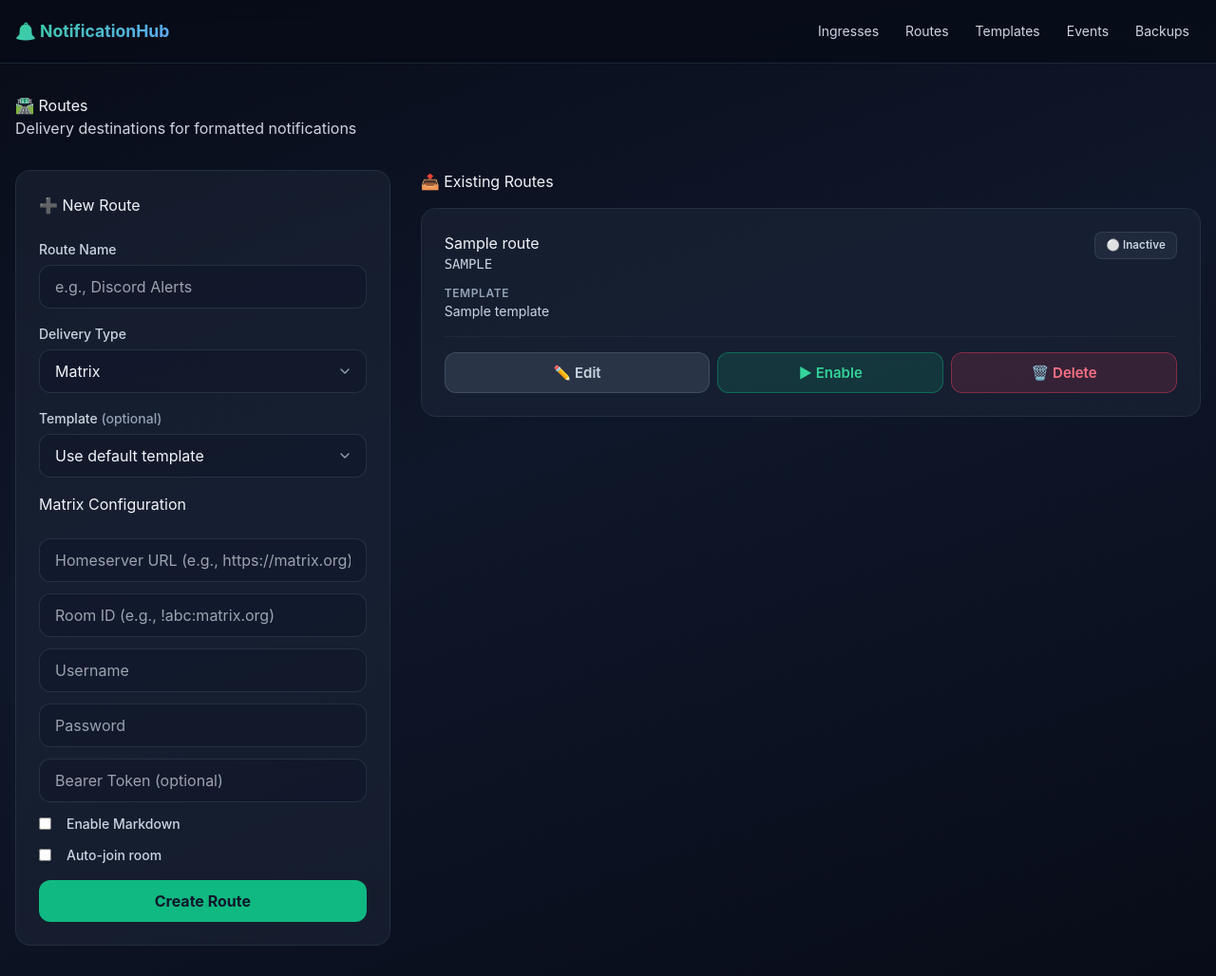
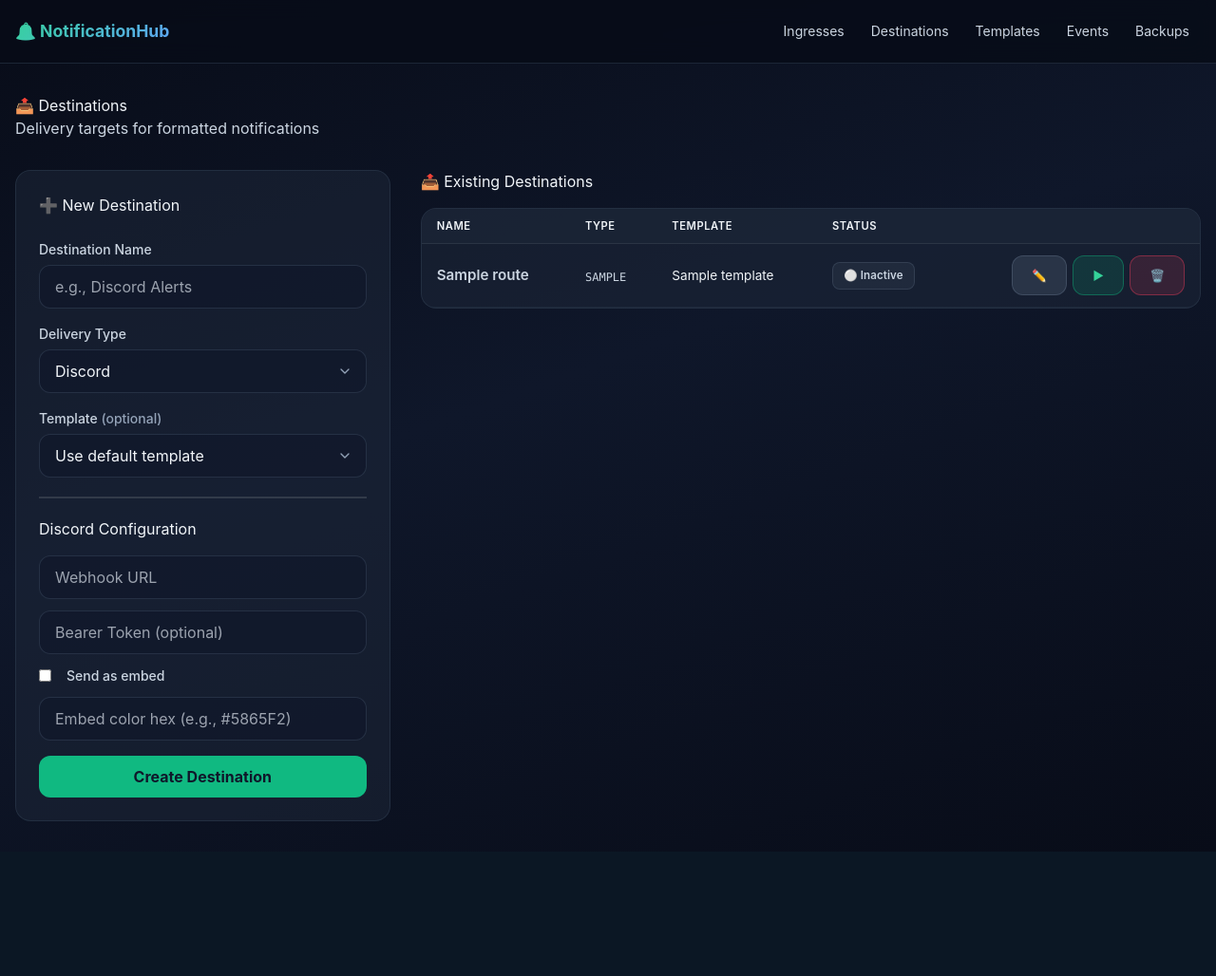
Before and after one commit to Ferdyverse/NotificationHub, a FastAPI app: template app/templates/routes.html in a window 1280 px wide. Shown: the whole page at 95% size. After the commit the page ends 865 px from the top, so only its background shows below. Run offline with FastAPI, Linux system fonts and the light colour scheme; the template is opened without the code that fills it: most values are stand-ins (such as "Sample title", 1, 10 or a date in 2020); some libraries are stand-ins or nearby versions.

Commit message:
feat(ui): redesign list pages with compact tables and rename Routes to Destinations
- Replace large cards with compact tables on Ingresses, Destinations, and Templates pages
- Rename "Routes" to "Destinations" across all UI labels, nav, and form text
- Sort delivery type dropdowns alphabetically (Discord, Email, Matrix, Telegram)
- Add divider and spacing between template selector and config sections
- Icon-only action buttons; remove rotate button from ingresses table
- Compact inline webhook URL display with right-aligned copy button

```diff
--- a/app/templates/base.html
+++ b/app/templates/base.html
@@ -15,7 +15,7 @@
         <a href="/" class="nav-brand">&#128276; NotificationHub</a>
         <div class="flex flex-wrap gap-1 ml-auto items-center text-sm">
           <a href="/ui/ingresses" class="nav-link">Ingresses</a>
-          <a href="/ui/routes" class="nav-link">Routes</a>
+          <a href="/ui/routes" class="nav-link">Destinations</a>
           <a href="/ui/templates" class="nav-link">Templates</a>
           <a href="/ui/events" class="nav-link">Events</a>
           <a href="/ui/backups" class="nav-link">Backups</a>
--- a/app/templates/ingress_edit.html
+++ b/app/templates/ingress_edit.html
@@ -39,7 +39,7 @@
           <input name="slug" value="{{ ingress.slug }}" required />
         </div>
         <div class="form-group">
-          <label>Routes <span class="text-muted">(fan-out)</span></label>
+          <label>Destinations <span class="text-muted">(fan-out)</span></label>
           <select name="route_ids" multiple style="height: 8rem;">
             {% for route in routes %}
               <option value="{{ route.id }}" {% if route in ingress.routes %}selected{% endif %}>{{ route.route_type | upper }} – {{ route.name }}</option>
--- a/app/templates/routes.html
+++ b/app/templates/routes.html
@@ -3,8 +3,8 @@
 
 <!-- Header -->
 <div class="mb-8">
-  <h1>🛣️ Routes</h1>
-  <p>Delivery destinations for formatted notifications</p>
+  <h1>📤 Destinations</h1>
+  <p>Delivery targets for formatted notifications</p>
 </div>
 
 {% if error %}
@@ -25,19 +25,19 @@
   <!-- Create Form -->
   <section class="lg:col-span-1">
     <div class="sticky top-24 card">
-      <h2 class="mb-6">➕ New Route</h2>
+      <h2 class="mb-6">➕ New Destination</h2>
       <form method="post" action="/ui/routes" class="space-y-4">
         <div class="form-group">
-          <label>Route Name</label>
+          <label>Destination Name</label>
           <input name="name" placeholder="e.g., Discord Alerts" required />
         </div>
 
         <div class="form-group">
           <label>Delivery Type</label>
           <select name="route_type" required data-route-type>
-            <option value="matrix">Matrix</option>
             <option value="discord">Discord</option>
             <option value="email">Email</option>
+            <option value="matrix">Matrix</option>
             <option value="telegram">Telegram</option>
           </select>
         </div>
@@ -52,8 +52,9 @@
           </select>
         </div>
 
+        <hr data-route-section="matrix" style="display:none; border: none; border-top: 2px solid rgba(255,255,255,0.12); margin: 1.25rem 0;" />
         <!-- Matrix Section -->
-        <div class="card-header" data-route-section="matrix" style="display:none; border: none; padding: 0.5rem 0; margin: 0.5rem 0;">
+        <div class="card-header" data-route-section="matrix" style="display:none; border: none; padding: 0; margin: 0 0 0.75rem;">
           <h3 style="margin: 0;">Matrix Configuration</h3>
         </div>
         <div class="space-y-3" data-route-section="matrix" style="display:none;">
@@ -82,8 +83,9 @@
           </label>
         </div>
 
+        <hr data-route-section="discord" style="display:none; border: none; border-top: 2px solid rgba(255,255,255,0.12); margin: 1.25rem 0;" />
         <!-- Discord Section -->
-        <div class="card-header" data-route-section="discord" style="display:none; border: none; padding: 0.5rem 0; margin: 0.5rem 0;">
+        <div class="card-header" data-route-section="discord" style="display:none; border: none; padding: 0; margin: 0 0 0.75rem;">
           <h3 style="margin: 0;">Discord Configuration</h3>
         </div>
         <div class="space-y-3" data-route-section="discord" style="display:none;">
@@ -102,8 +104,9 @@
           </div>
         </div>
 
+        <hr data-route-section="email" style="display:none; border: none; border-top: 2px solid rgba(255,255,255,0.12); margin: 1.25rem 0;" />
         <!-- Email Section -->
-        <div class="card-header" data-route-section="email" style="display:none; border: none; padding: 0.5rem 0; margin: 0.5rem 0;">
+        <div class="card-header" data-route-section="email" style="display:none; border: none; padding: 0; margin: 0 0 0.75rem;">
           <h3 style="margin: 0;">Email Configuration</h3>
         </div>
         <div class="space-y-3" data-route-section="email" style="display:none;">
@@ -138,8 +141,9 @@
           </div>
         </div>
 
+        <hr data-route-section="telegram" style="display:none; border: none; border-top: 2px solid rgba(255,255,255,0.12); margin: 1.25rem 0;" />
         <!-- Telegram Section -->
-        <div class="card-header" data-route-section="telegram" style="display:none; border: none; padding: 0.5rem 0; margin: 0.5rem 0;">
+        <div class="card-header" data-route-section="telegram" style="display:none; border: none; padding: 0; margin: 0 0 0.75rem;">
           <h3 style="margin: 0;">Telegram Configuration</h3>
         </div>
         <div class="space-y-3" data-route-section="telegram" style="display:none;">
@@ -162,50 +166,62 @@
           </label>
         </div>
 
-        <button class="btn-primary btn-block">Create Route</button>
+        <button class="btn-primary btn-block">Create Destination</button>
       </form>
     </div>
   </section>
 
-  <!-- Existing Routes -->
+  <!-- Existing Destinations -->
   <section class="lg:col-span-2">
-    <h2 class="mb-4">📤 Existing Routes</h2>
-    <div class="space-y-3">
+    <h2 class="mb-4">📤 Existing Destinations</h2>
+    {% if routes %}
+    <div class="card" style="padding: 0; overflow: hidden;">
+      <table style="width: 100%; border-collapse: collapse;">
+        <thead>
+          <tr style="border-bottom: 1px solid rgba(255,255,255,0.08);">
+            <th style="text-align:left; padding: 0.6rem 1rem; font-size: 0.7rem; text-transform: uppercase; letter-spacing: 0.05em; color: var(--text-muted); font-weight: 600;">Name</th>
+            <th style="text-align:left; padding: 0.6rem 1rem; font-size: 0.7rem; text-transform: uppercase; letter-spacing: 0.05em; color: var(--text-muted); font-weight: 600;">Type</th>
+            <th style="text-align:left; padding: 0.6rem 1rem; font-size: 0.7rem; text-transform: uppercase; letter-spacing: 0.05em; color: var(--text-muted); font-weight: 600;">Template</th>
+            <th style="text-align:left; padding: 0.6rem 1rem; font-size: 0.7rem; text-transform: uppercase; letter-spacing: 0.05em; color: var(--text-muted); font-weight: 600;">Status</th>
+            <th style="padding: 0.6rem 1rem;"></th>
+          </tr>
+        </thead>
+        <tbody>
           {% for route in routes %}
-        <div class="card group">
-          <div class="flex items-start justify-between gap-4 mb-3">
-            <div>
-              <h3 class="group-hover:text-emerald-300 transition">{{ route.name }}</h3>
-              <p class="text-sm font-mono">{{ route.route_type | upper }}</p>
-            </div>
-            <span class="badge {% if route.is_active %}badge-success{% else %}badge-slate{% endif %}">
+          <tr style="border-bottom: 1px solid rgba(255,255,255,0.05);">
+            <td style="padding: 0.75rem 1rem; vertical-align: middle; font-weight: 600; font-size: 0.95rem;">{{ route.name }}</td>
+            <td style="padding: 0.75rem 1rem; vertical-align: middle;">
+              <code style="font-size: 0.75rem; color: var(--text-muted); background: none; border: none; padding: 0;">{{ route.route_type | upper }}</code>
+            </td>
+            <td style="padding: 0.75rem 1rem; vertical-align: middle; font-size: 0.85rem; color: var(--text-muted);">{{ route.template.name if route.template else "default" }}</td>
+            <td style="padding: 0.75rem 1rem; vertical-align: middle;">
+              <span class="badge {% if route.is_active %}badge-success{% else %}badge-slate{% endif %}" style="font-size: 0.72rem;">
                 {{ "🟢 Active" if route.is_active else "⚪ Inactive" }}
               </span>
-          </div>
-          <div class="space-y-2 mb-4 pb-4 border-b border-slate-700/30">
-            <div>
-              <p class="section-title">Template</p>
-              <p class="text-sm">{{ route.template.name if route.template else "default" }}</p>
-            </div>
-          </div>
-          <div class="button-group">
-            <a class="btn btn-secondary flex-1" href="/ui/routes/{{ route.id }}">✏️ Edit</a>
-            <form method="post" action="/ui/routes/{{ route.id }}/toggle" class="flex-1">
-              <button class="btn {{ 'btn-amber' if route.is_active else 'btn-success' }} btn-block">{{ "⏸ Disable" if route.is_active else "▶ Enable" }}</button>
+            </td>
+            <td style="padding: 0.75rem 1rem; vertical-align: middle; white-space: nowrap; text-align: right;">
+              <div style="display: flex; gap: 0.4rem; align-items: center; justify-content: flex-end;">
+                <a class="btn btn-secondary" href="/ui/routes/{{ route.id }}" style="padding: 0.3rem 0.6rem; font-size: 0.78rem;">✏️</a>
+                <form method="post" action="/ui/routes/{{ route.id }}/toggle" style="margin:0;">
+                  <button class="btn {{ 'btn-amber' if route.is_active else 'btn-success' }}" style="padding: 0.3rem 0.6rem; font-size: 0.78rem;">{{ "⏸" if route.is_active else "▶" }}</button>
                 </form>
-            <form method="post" action="/ui/routes/{{ route.id }}/delete" class="flex-1" onsubmit="return confirm('Delete this route? This cannot be undone.');">
-              <button class="btn btn-danger btn-block">🗑️ Delete</button>
+                <form method="post" action="/ui/routes/{{ route.id }}/delete" style="margin:0;" onsubmit="return confirm('Delete this destination? This cannot be undone.');">
+                  <button class="btn btn-danger" style="padding: 0.3rem 0.6rem; font-size: 0.78rem;">🗑️</button>
                 </form>
               </div>
+            </td>
+          </tr>
+          {% endfor %}
+        </tbody>
+      </table>
     </div>
     {% else %}
       <div class="empty-state">
-          <div class="empty-state-icon">🛣️</div>
-          <div class="empty-state-title">No routes yet</div>
-          <div class="empty-state-text">Create a route to start delivering notifications</div>
+        <div class="empty-state-icon">📤</div>
+        <div class="empty-state-title">No destinations yet</div>
+        <div class="empty-state-text">Create a destination to start delivering notifications</div>
       </div>
-      {% endfor %}
-    </div>
+    {% endif %}
   </section>
 </div>
 
--- a/app/templates/template_edit.html
+++ b/app/templates/template_edit.html
@@ -82,7 +82,7 @@
     <p class="text-sm text-muted mb-4">Sends via the selected route using the most recent event log entry.</p>
     <form method="post" action="/ui/templates/{{ template.id }}/test-send" class="space-y-4">
       <div class="form-group">
-        <label>Route</label>
+        <label>Destination</label>
         <select name="route_id" required>
           {% for route in routes %}
             <option value="{{ route.id }}">{{ route.route_type | upper }} – {{ route.name }}</option>
```
Also changed, not shown: app/templates/ingresses.html (+44 -57 lines), app/templates/route_edit.html (+12 -13 lines), app/templates/templates.html (+29 -14 lines). Lines whose indentation alone changed are shown as unchanged.
